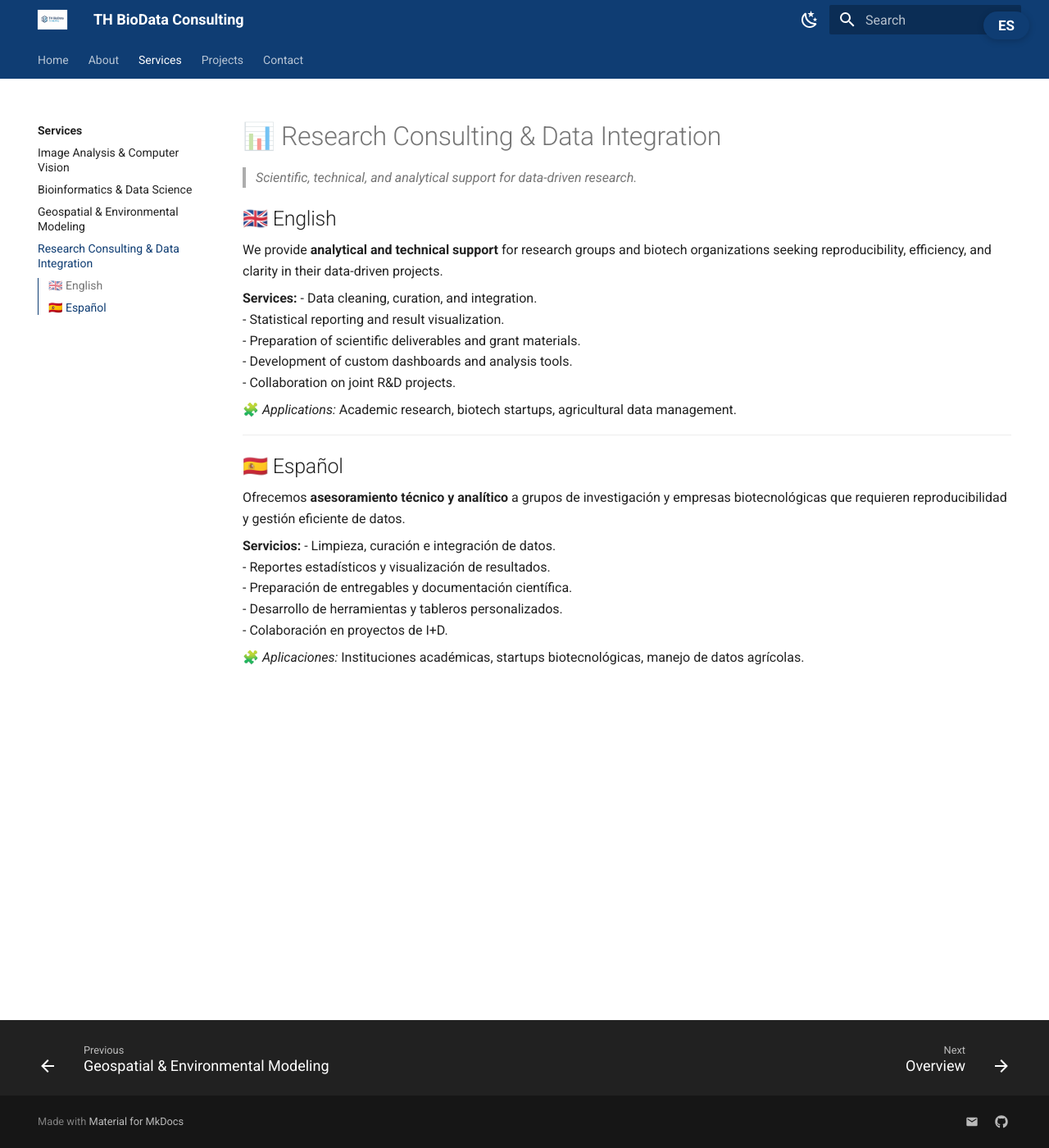
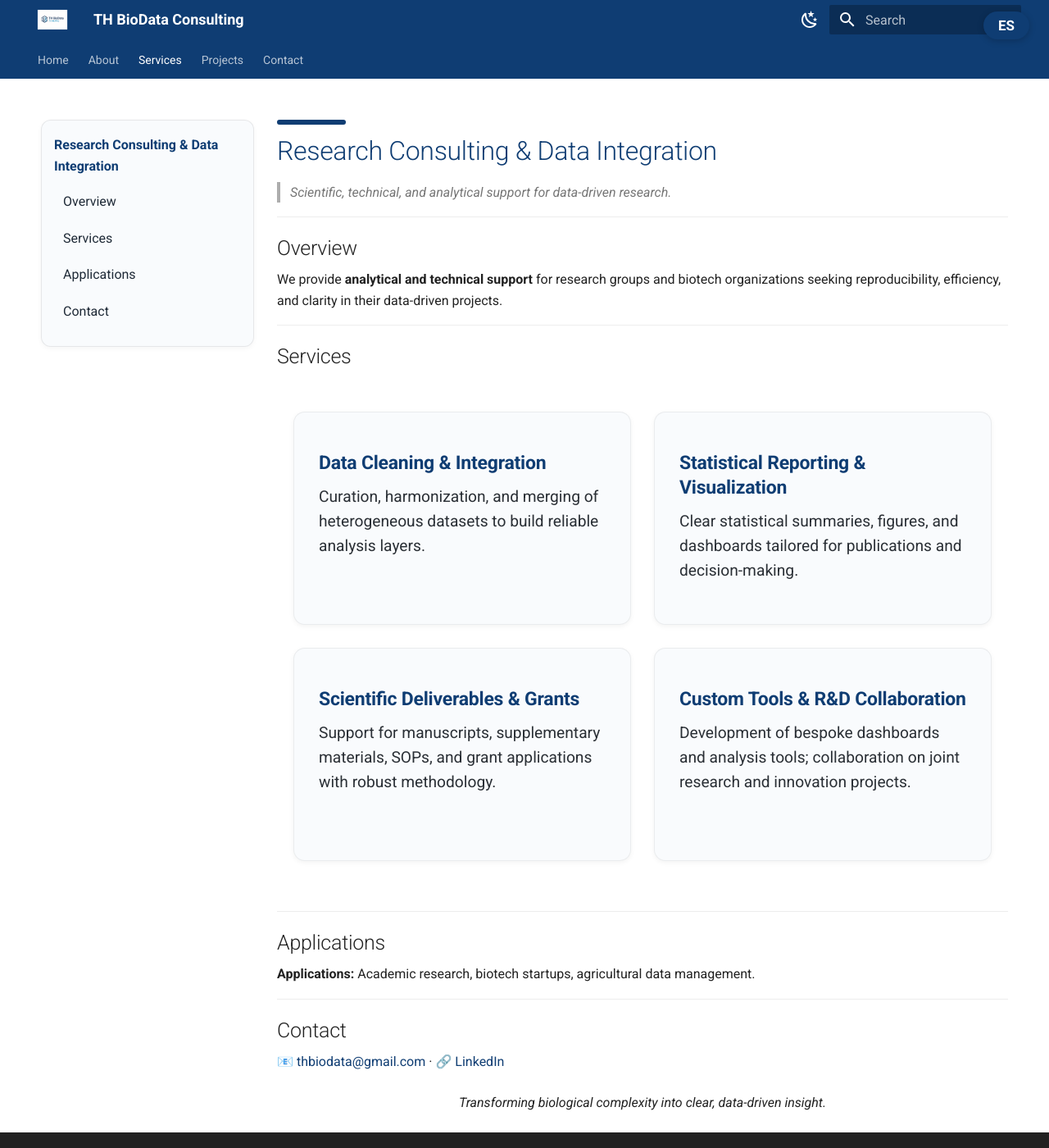
Before and after one commit to TH-BioData/th-biodata.github.io, an MkDocs documentation site: the page built from docs/services/consulting.md, in a window 1280 px wide and 1400 px high. Shown: the whole window at 82% size. Built offline with MkDocs 1.6.1 and Material for MkDocs 9.7.7, drawn with Linux system fonts in a browser that asks for light colours.

Commit message:
Update consulting.md

```diff
--- a/docs/services/consulting.md
+++ b/docs/services/consulting.md
@@ -1,29 +1,140 @@
-# 📊 Research Consulting & Data Integration
-
-> *Scientific, technical, and analytical support for data-driven research.*
-
-## 🇬🇧 English
-We provide **analytical and technical support** for research groups and biotech organizations seeking reproducibility, efficiency, and clarity in their data-driven projects.
-
-**Services:**
-- Data cleaning, curation, and integration.
-- Statistical reporting and result visualization.
-- Preparation of scientific deliverables and grant materials.
-- Development of custom dashboards and analysis tools.
-- Collaboration on joint R&D projects.
-
-🧩 *Applications:* Academic research, biotech startups, agricultural data management.
-
+---
+title: Research Consulting & Data Integration
+hide:
+  - toc
 ---
 
-## 🇪🇸 Español
-Ofrecemos **asesoramiento técnico y analítico** a grupos de investigación y empresas biotecnológicas que requieren reproducibilidad y gestión eficiente de datos.
+<!-- ====================== LAYOUT: ÍNDICE + CONTENIDO ====================== -->
+<section class="th-section th-about-layout th-servicepage">
 
-**Servicios:**
-- Limpieza, curación e integración de datos.
-- Reportes estadísticos y visualización de resultados.
-- Preparación de entregables y documentación científica.
-- Desarrollo de herramientas y tableros personalizados.
-- Colaboración en proyectos de I+D.
+  <!-- ========== ÍNDICE LATERAL (bilingüe) ========== -->
+  <nav class="th-sideindex" aria-label="Consulting index">
+    <div class="th-sideindex__label lang lang-en">Research Consulting & Data Integration</div>
+    <div class="th-sideindex__label lang lang-es">Consultoría e Integración de Datos</div>
 
-🧩 *Aplicaciones:* Instituciones académicas, startups biotecnológicas, manejo de datos agrícolas.
+    <ul>
+      <li><a href="#overview">
+        <span class="lang lang-en">Overview</span>
+        <span class="lang lang-es">Descripción General</span>
+      </a></li>
+      <li><a href="#services">
+        <span class="lang lang-en">Services</span>
+        <span class="lang lang-es">Servicios</span>
+      </a></li>
+      <li><a href="#applications">
+        <span class="lang lang-en">Applications</span>
+        <span class="lang lang-es">Aplicaciones</span>
+      </a></li>
+      <li><a href="#contact">
+        <span class="lang lang-en">Contact</span>
+        <span class="lang lang-es">Contacto</span>
+      </a></li>
+    </ul>
+  </nav>
+
+  <!-- ========== CONTENIDO PRINCIPAL ========== -->
+  <div class="th-about-content">
+
+    <!-- Título principal -->
+    <h1 class="th-page-title lang lang-en">Research Consulting & Data Integration</h1>
+    <h1 class="th-page-title lang lang-es">Consultoría e Integración de Datos</h1>
+
+    <blockquote>
+      <em class="lang lang-en">Scientific, technical, and analytical support for data-driven research.</em>
+      <em class="lang lang-es">Soporte científico, técnico y analítico para investigación basada en datos.</em>
+    </blockquote>
+
+    <hr/>
+
+    <h2 id="overview" class="lang lang-en">Overview</h2>
+    <h2 id="overview" class="lang lang-es">Descripción General</h2>
+
+    <p class="th-paragraph lang lang-en">
+      We provide <strong>analytical and technical support</strong> for research groups and biotech organizations seeking reproducibility, efficiency, and clarity in their data-driven projects.
+    </p>
+    <p class="th-paragraph lang lang-es">
+      Ofrecemos <strong>asesoramiento técnico y analítico</strong> a grupos de investigación y empresas biotecnológicas que requieren reproducibilidad, eficiencia y claridad en proyectos basados en datos.
+    </p>
+
+    <hr/>
+
+    <h2 id="services" class="lang lang-en">Services</h2>
+    <h2 id="services" class="lang lang-es">Servicios</h2>
+
+    <!-- Tarjetas 2×2 -->
+    <div class="th-cards th-cards--services">
+
+      <div class="th-card">
+        <h3 class="lang lang-en">Data Cleaning & Integration</h3>
+        <h3 class="lang lang-es">Limpieza e Integración de Datos</h3>
+        <p class="lang lang-en">
+          Curation, harmonization, and merging of heterogeneous datasets to build reliable analysis layers.
+        </p>
+        <p class="lang lang-es">
+          Curación, armonización y unificación de fuentes heterogéneas para crear capas de análisis confiables.
+        </p>
+      </div>
+
+      <div class="th-card">
+        <h3 class="lang lang-en">Statistical Reporting & Visualization</h3>
+        <h3 class="lang lang-es">Reportes Estadísticos y Visualización</h3>
+        <p class="lang lang-en">
+          Clear statistical summaries, figures, and dashboards tailored for publications and decision-making.
+        </p>
+        <p class="lang lang-es">
+          Resúmenes estadísticos, figuras y tableros claros, listos para publicaciones y toma de decisiones.
+        </p>
+      </div>
+
+      <div class="th-card">
+        <h3 class="lang lang-en">Scientific Deliverables & Grants</h3>
+        <h3 class="lang lang-es">Entregables Científicos y Subsidios</h3>
+        <p class="lang lang-en">
+          Support for manuscripts, supplementary materials, SOPs, and grant applications with robust methodology.
+        </p>
+        <p class="lang lang-es">
+          Soporte para manuscritos, material suplementario, SOPs y aplicaciones a subsidios con metodología sólida.
+        </p>
+      </div>
+
+      <div class="th-card">
+        <h3 class="lang lang-en">Custom Tools & R&amp;D Collaboration</h3>
+        <h3 class="lang lang-es">Herramientas & Colaboración I+D</h3>
+        <p class="lang lang-en">
+          Development of bespoke dashboards and analysis tools; collaboration on joint research and innovation projects.
+        </p>
+        <p class="lang lang-es">
+          Desarrollo de tableros y herramientas a medida; colaboración en proyectos conjuntos de investigación e innovación.
+        </p>
+      </div>
+
+    </div>
+
+    <hr/>
+
+    <h2 id="applications" class="lang lang-en">Applications</h2>
+    <h2 id="applications" class="lang lang-es">Aplicaciones</h2>
+
+    <p class="th-paragraph lang lang-en">
+      <strong>Applications:</strong> Academic research, biotech startups, agricultural data management.
+    </p>
+    <p class="th-paragraph lang lang-es">
+      <strong>Aplicaciones:</strong> Instituciones académicas, startups biotecnológicas, gestión de datos agrícolas.
+    </p>
+
+    <hr/>
+
+    <h2 id="contact" class="lang lang-en">Contact</h2>
+    <h2 id="contact" class="lang lang-es">Contacto</h2>
+
+    <p class="th-paragraph">
+      📧 <a href="mailto:thbiodata@gmail.com">thbiodata@gmail.com</a> · 🔗 <a href="https://www.linkedin.com/in/tiago-alejo-herrador-425090316" target="_blank">LinkedIn</a>
+    </p>
+
+    <div align="center" style="margin-top:1.2rem;">
+      <em class="lang lang-en">Transforming biological complexity into clear, data-driven insight.</em>
+      <em class="lang lang-es">Transformando la complejidad biológica en conocimiento claro y basado en datos.</em>
+    </div>
+
+  </div>
+</section>
```
